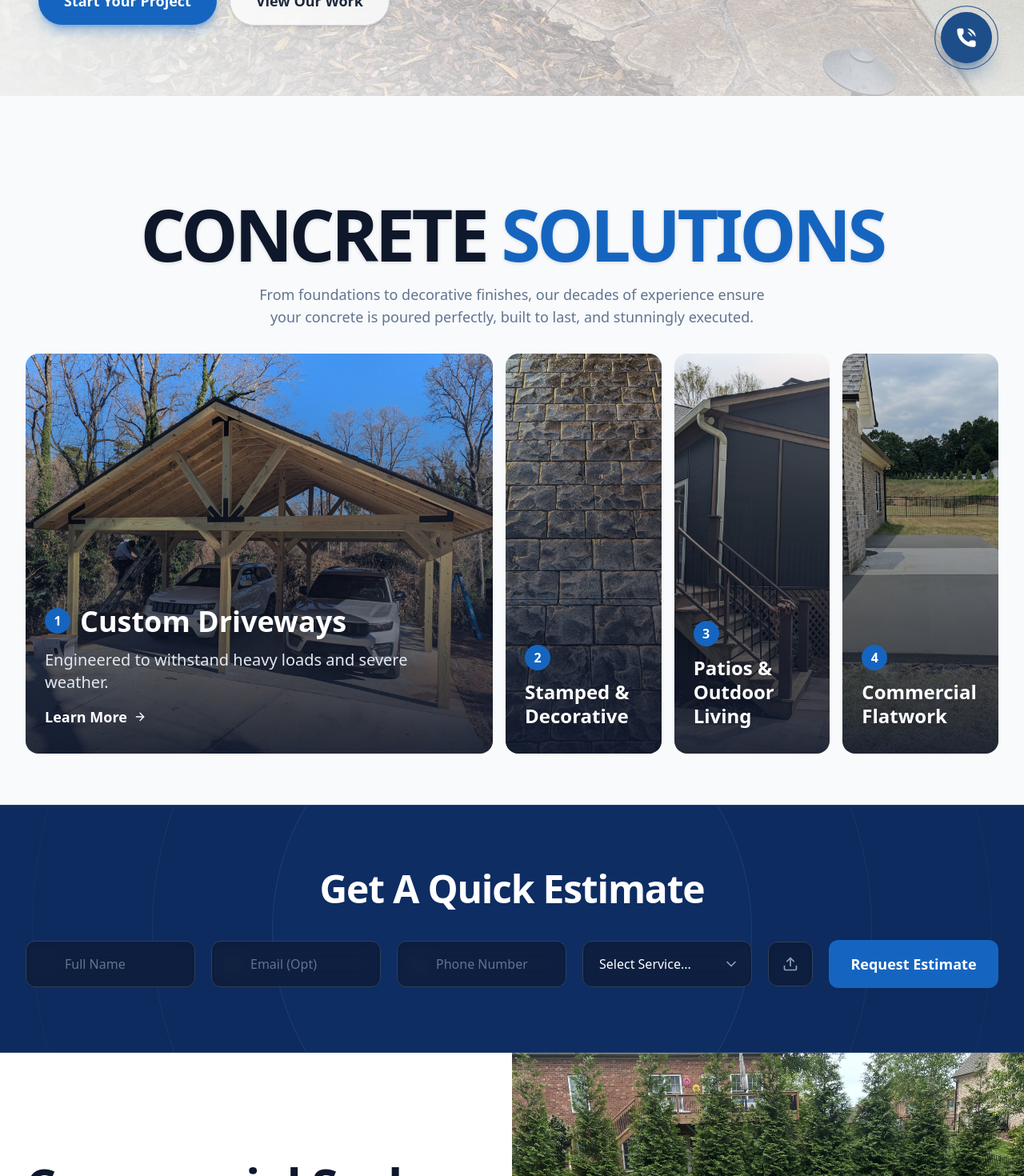
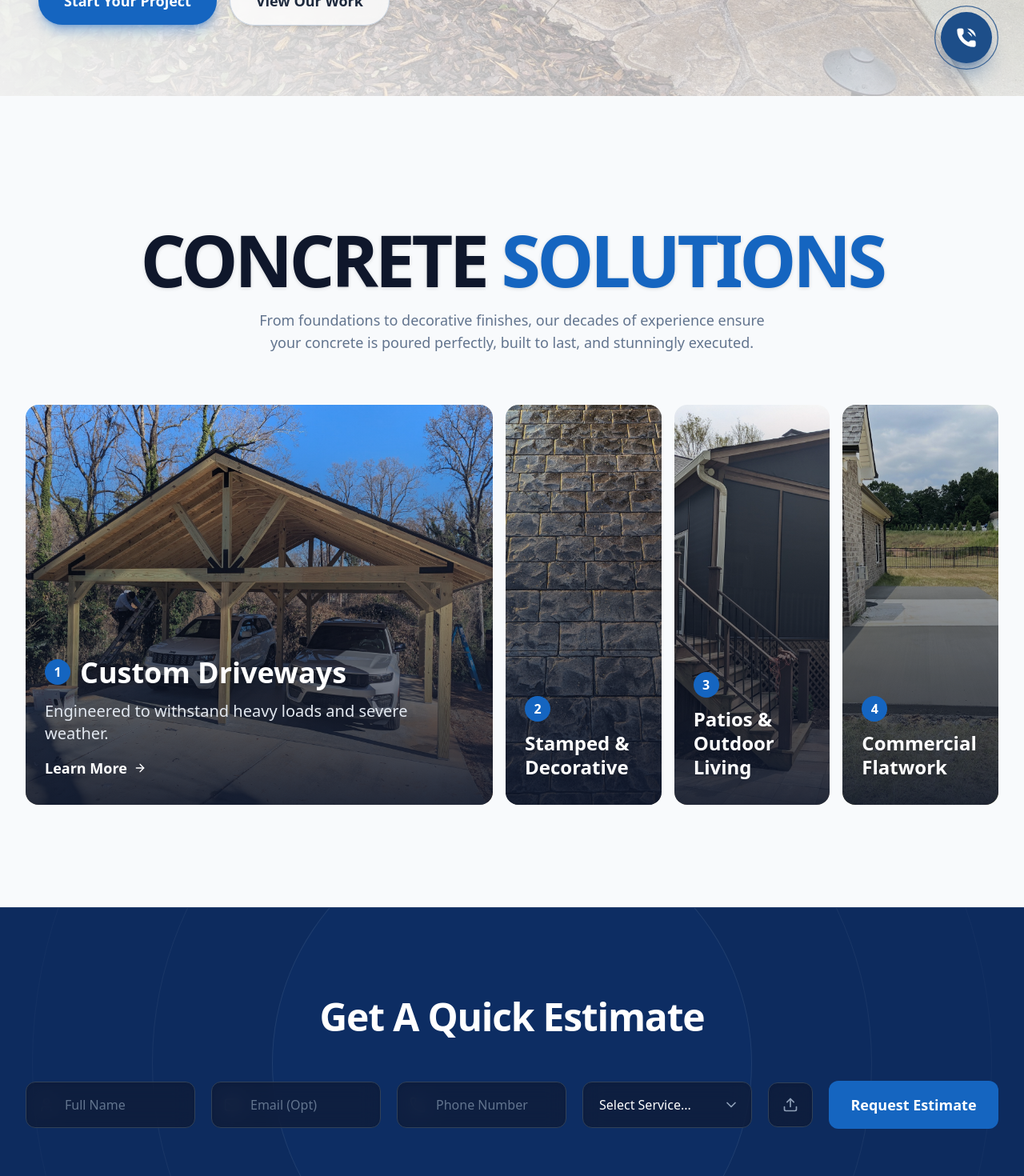
Before and after one commit to Founditmarketing/Page-concrete, a React (Vite) app: page / in a window 1280 px wide. Shown: the part 680-2150 px from the top of the page at 80% size. Built offline with nearby package versions, Linux system fonts and the light colour scheme.

Commit message:
Spacing: more breathing room across Services, ContactBanner, About, and Footer sections

```diff
--- a/src/components/ContactBanner.tsx
+++ b/src/components/ContactBanner.tsx
@@ -3,7 +3,7 @@ import { User, Mail, Phone as PhoneIcon } from 'lucide-react';
 
 export default function ContactBanner() {
   return (
-    <section className="w-full bg-[#0D2B5E] py-16 md:py-20 relative z-30 border-y border-white/10 overflow-hidden">
+    <section className="w-full bg-[#0D2B5E] py-20 md:py-28 relative z-30 border-y border-white/10 overflow-hidden">
       {/* Decorative background elements matching the Abstract Map Section */}
       <div className="absolute top-0 left-0 w-full h-full overflow-hidden pointer-events-none">
         <div className="absolute top-1/2 left-1/2 -translate-x-1/2 -translate-y-1/2 w-[1200px] h-[1200px] border border-white/5 rounded-full opacity-50" />
@@ -12,7 +12,7 @@ export default function ContactBanner() {
       </div>
 
       <div className="relative z-10 max-w-7xl mx-auto px-4 sm:px-6 lg:px-8">
-        <div className="text-center mb-10">
+        <div className="text-center mb-14">
           <h2 className="text-3xl md:text-5xl font-black text-white tracking-tight">Get A Quick Estimate</h2>
         </div>
         <motion.div
--- a/src/components/FatFooter.tsx
+++ b/src/components/FatFooter.tsx
@@ -3,9 +3,9 @@ import { Link } from 'react-router-dom';
 
 export default function FatFooter() {
   return (
-    <footer className="bg-[#0D2B5E] text-slate-300 py-16 border-t border-white/10">
+    <footer className="bg-[#0D2B5E] text-slate-300 py-24 border-t border-white/10">
       <div className="max-w-7xl mx-auto px-4 sm:px-6 lg:px-8">
-        <div className="grid grid-cols-1 md:grid-cols-2 lg:grid-cols-4 gap-12">
+        <div className="grid grid-cols-1 md:grid-cols-2 lg:grid-cols-4 gap-16">
 
           {/* Col 1: Logo & Bio */}
           <div>
--- a/src/components/FlexExpandServices.tsx
+++ b/src/components/FlexExpandServices.tsx
@@ -49,9 +49,9 @@ export default function FlexExpandServices() {
   }, []);
 
   return (
-    <section id="services" className="pt-12 md:pt-32 pb-12 md:pb-16 bg-slate-50 mt-16 md:mt-0">
+    <section id="services" className="pt-20 md:pt-40 pb-24 md:pb-32 bg-slate-50 mt-16 md:mt-0">
       {/* Massive Watermark Title (100% Absolute True Full Width) */}
-      <div className="w-full mb-8 relative z-10 text-center px-4 md:px-0">
+      <div className="w-full mb-12 md:mb-16 relative z-10 text-center px-4 md:px-0">
         <h2 className="text-[11vw] md:text-[7vw] font-black text-slate-900 tracking-tighter leading-none uppercase mb-4 drop-shadow-sm md:whitespace-nowrap">
           Concrete <br className="md:hidden" />
           <span className="text-primary">Solutions</span>
--- a/src/components/LegacyAbout.tsx
+++ b/src/components/LegacyAbout.tsx
@@ -81,7 +81,7 @@ export default function LegacyAbout() {
     <section id="legacy" className="bg-white relative">
 
       {/* --- MOBILE STATIC SECTION --- */}
-      <div className="flex flex-col lg:hidden w-full px-4 py-24 bg-white relative z-10">
+      <div className="flex flex-col lg:hidden w-full px-4 py-32 bg-white relative z-10">
         <div className="max-w-2xl mx-auto">
           <h2 className="text-4xl sm:text-5xl font-black text-slate-900 tracking-tight mb-8 leading-tight">
             3 Decades.<br />
@@ -125,7 +125,7 @@ export default function LegacyAbout() {
       <div className="hidden lg:flex w-full">
 
         {/* Left: Sticky Text */}
-        <div className="w-1/2 flex justify-center px-8 py-32 pb-32">
+        <div className="w-1/2 flex justify-center px-12 py-40 pb-40">
           <div className="w-full max-w-xl sticky top-32 h-fit">
             <AnimatePresence mode="wait">
               <motion.div
```
